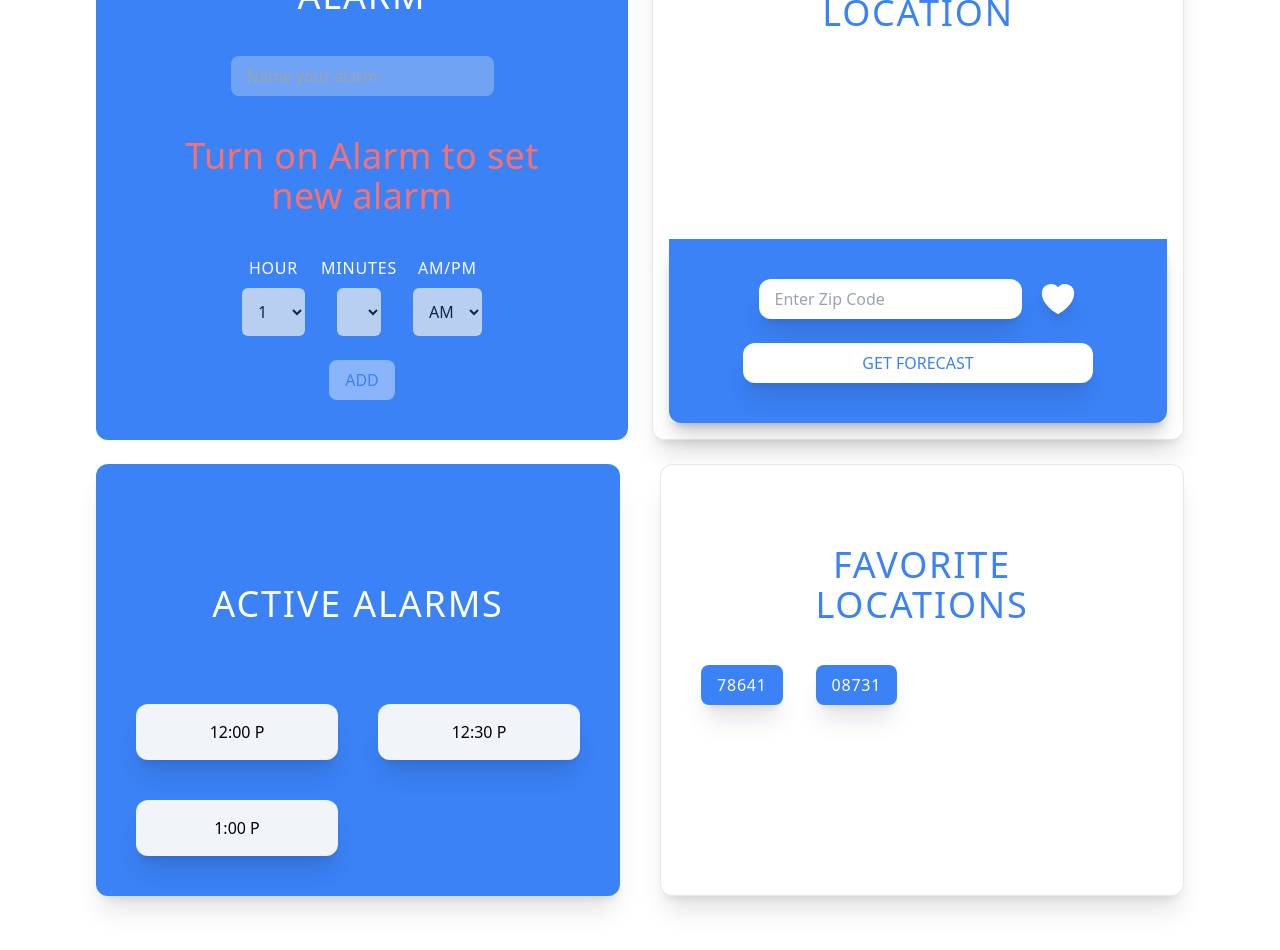
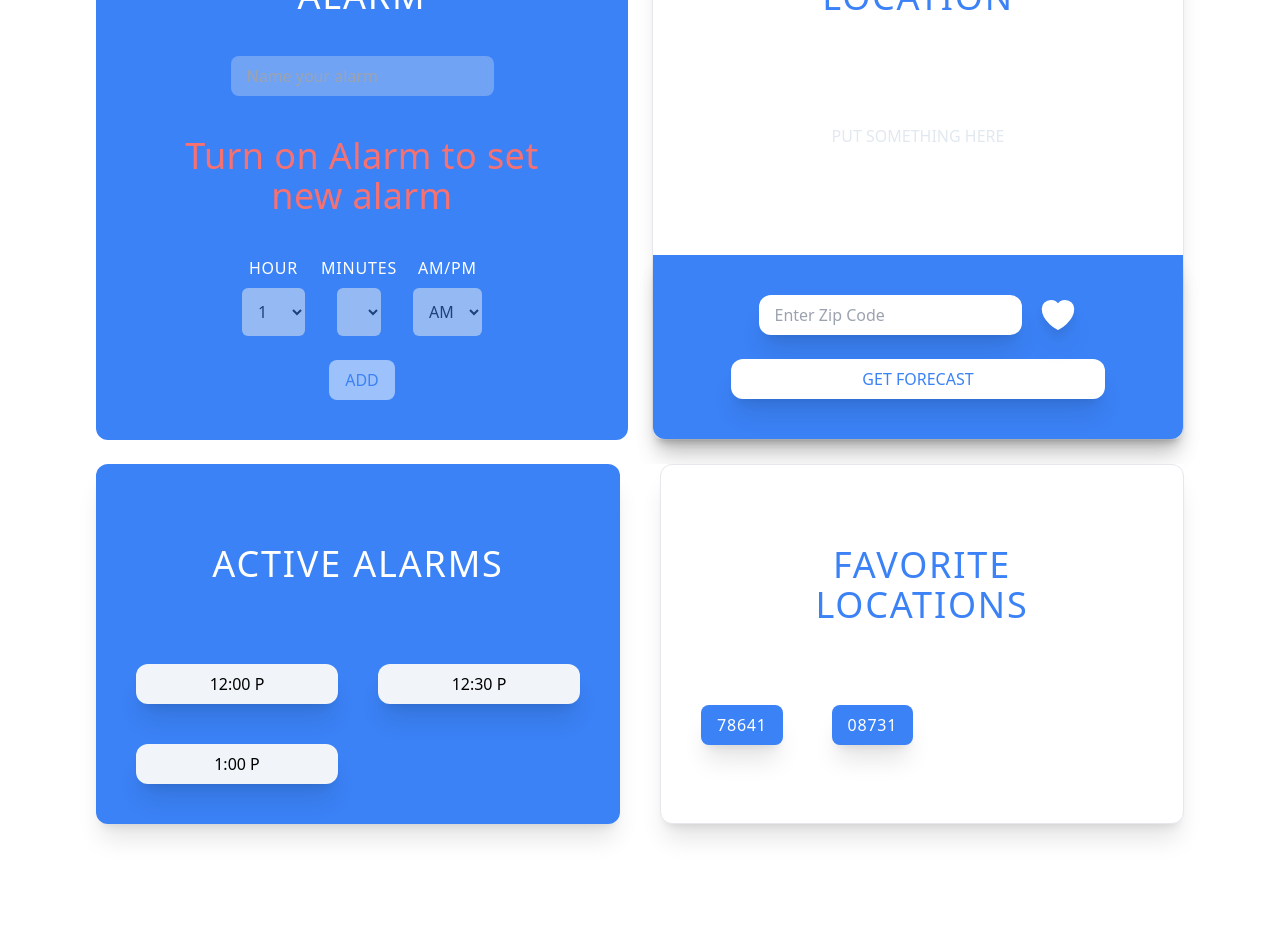
Before and after one commit to mdubelbeis/alarm-clock, a React (Vite) app: page /clock in a window 1280 px wide. Shown: the part 1060-2010 px from the top of the page. Built offline with nearby package versions, Linux system fonts and the light colour scheme.

Commit message:
refactoring

```diff
--- a/src/components/Clock/ActiveAlarmList.tsx
+++ b/src/components/Clock/ActiveAlarmList.tsx
@@ -8,9 +8,9 @@ const ActiveAlarmList: React.FC = () => {
         return (
           <li
             key={alarm.alarmId}
-            className="shadow-xl bg-slate-100 text-black text-center p-4 rounded-xl"
+            className="shadow-xl bg-slate-100 text-black text-center rounded-xl"
           >
-            <p>{alarm.alarmTime.toUpperCase()}</p>
+            <p className="py-2 px-3">{alarm.alarmTime.toUpperCase()}</p>
           </li>
         );
       })}
@@ -19,7 +19,3 @@ const ActiveAlarmList: React.FC = () => {
 };
 
 export default ActiveAlarmList;
-
-//TODO:
-//* When <li> is clicked, how to delete/edit/rename alarm?
-//*
--- a/src/components/Clock/ActiveAlarms.tsx
+++ b/src/components/Clock/ActiveAlarms.tsx
@@ -2,8 +2,8 @@ import ActiveAlarmList from "./ActiveAlarmList";
 
 const ActiveAlarms: React.FC = () => {
   return (
-    <div className="col-span-1 flex flex-col p-10 bg-blue-500 rounded-xl shadow-xl">
-      <h3 className="text-center text-4xl text-white tracking-wider py-10 lg:m-10">
+    <div className="col-span-1 flex flex-col p-10 gap-10 bg-blue-500 rounded-xl shadow-xl">
+      <h3 className="text-center text-4xl text-white tracking-wider lg:m-10">
         ACTIVE ALARMS
       </h3>
       <ActiveAlarmList />
--- a/src/components/Clock/FavoriteLocations.tsx
+++ b/src/components/Clock/FavoriteLocations.tsx
@@ -2,8 +2,8 @@ import FavoriteLocationsList from "./FavoriteLocationsList";
 
 const FavoriteLocations: React.FC = () => {
   return (
-    <div className="flex flex-col p-10 bg-white border-[1px] shadow-xl rounded-xl">
-      <h3 className="text-center text-blue-500 text-4xl tracking-wider py-10 lg:py-0 lg:m-10">
+    <div className="flex flex-col p-10 bg-white gap-10 border-[1px] shadow-xl rounded-xl">
+      <h3 className="text-center text-blue-500 text-4xl tracking-wider lg:m-10">
         FAVORITE LOCATIONS
       </h3>
       <FavoriteLocationsList />
--- a/src/components/Clock/FavoriteLocationsList.tsx
+++ b/src/components/Clock/FavoriteLocationsList.tsx
@@ -7,12 +7,12 @@ const FavoriteLocationsList: React.FC = () => {
   );
 
   return (
-    <ul className="grid grid-cols-4 gap-4">
+    <ul className="grid grid-cols-2 w-6/12 gap-10">
       {favoriteLocations.map((location) => {
         return (
           <li
             key={location.locationId}
-            className="bg-blue-500 shadow-xl rounded-lg py-2 px-4 w-fit hover:bg-blue-700 hover:cursor-pointer"
+            className="bg-blue-500 shadow-xl rounded-lg w-fit py-2 px-4 hover:bg-blue-700 hover:cursor-pointer"
             onClick={handleLocationClick}
           >
             <p className="text-white tracking-wider">{location.zipCode}</p>
--- a/src/components/Clock/SetNewAlarm.tsx
+++ b/src/components/Clock/SetNewAlarm.tsx
@@ -137,7 +137,7 @@ const SetNewAlarm: React.FC = () => {
               <select
                 name="hourCount"
                 id="hourCount"
-                className="w-fit rounded-md p-3"
+                className="w-fit rounded-md p-3 disabled:opacity-50"
                 disabled={!alarmPower}
               >
                 {hourCount.map((hour) => {
@@ -160,7 +160,7 @@ const SetNewAlarm: React.FC = () => {
               <select
                 name="minutesCount"
                 id="minutesCount"
-                className="w-fit rounded-md p-3"
+                className="w-fit rounded-md p-3 disabled:opacity-50"
                 disabled={!alarmPower}
               >
                 {minutes.map((min) => handleOutput(min))}
@@ -172,7 +172,7 @@ const SetNewAlarm: React.FC = () => {
                 AM/PM
               </label>
               <select
-                className="rounded-md p-3"
+                className="rounded-md p-3 disabled:opacity-50"
                 name="amOrPm"
                 id="amOrPm"
                 disabled={!alarmPower}
@@ -184,9 +184,7 @@ const SetNewAlarm: React.FC = () => {
           </div>
           <div>
             <button
-              className={`py-2 px-4 rounded-lg bg-white text-blue-500 ${
-                alarmPower ? "" : "bg-slate-300 opacity-40"
-              }`}
+              className={`py-2 px-4 rounded-lg bg-white text-blue-500 disabled:opacity-50`}
               disabled={!alarmPower}
             >
               ADD
--- a/src/components/Clock/SetNewLocation.tsx
+++ b/src/components/Clock/SetNewLocation.tsx
@@ -36,18 +36,18 @@ const SetNewLocation: React.FC = () => {
     //* Maybe have a recentLocations array when submitted?
     //* Output favoriteLocations array to user
 
-    <div className="col-span-1 h-full flex flex-col justify-between w-full p-4 bg-white border-[1px] rounded-xl shadow-xl">
-      <h3 className="text-center text-blue-500 text-4xl tracking-wider py-10">
+    <div className="col-span-1 h-full flex flex-col justify-between w-full bg-white border-[1px] rounded-xl shadow-xl">
+      <h3 className="text-center text-blue-500 text-4xl tracking-wider pt-10">
         SET
         <br />
         NEW
         <br />
         LOCATION
       </h3>
-      <div>{}</div>
-      <div className="justify-self-end shadow-xl rounded-lg h-9/12">
+      <div className="mx-auto">PUT SOMETHING HERE</div>
+      <div className="justify-self-end shadow-xl rounded-lg">
         <form
-          className="flex flex-col justify-center bg-blue-500 h-full py-20 px-4 lg:py-10 gap-6 w-full mx-auto rounded-b-xl shadow-lg"
+          className="flex flex-col justify-center bg-blue-500 h-full py-10 px-4 gap-6 w-full mx-auto rounded-b-xl shadow-lg"
           onSubmit={handleSubmit}
         >
           <div className="flex gap-4 w-full justify-center">
```
